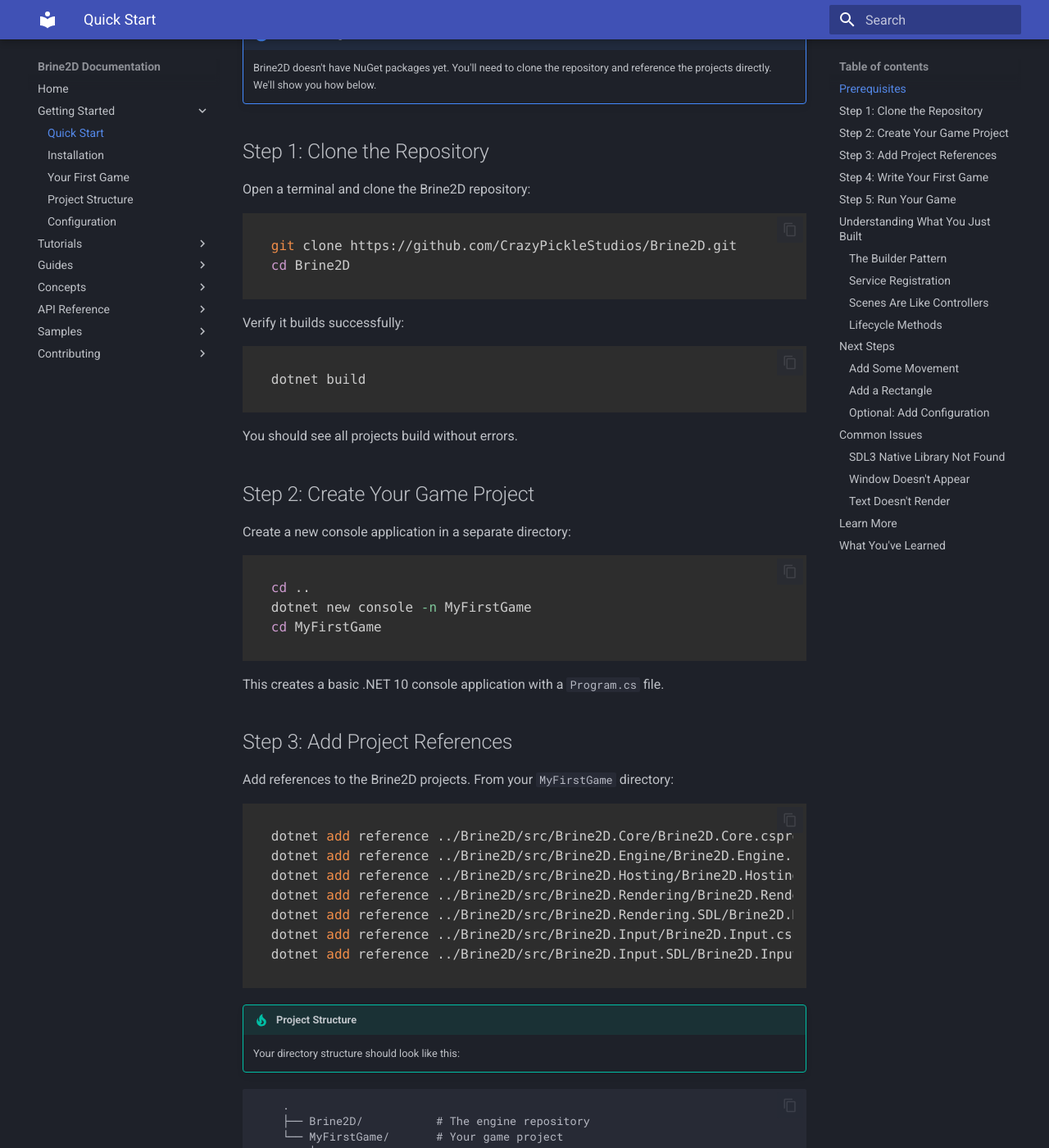
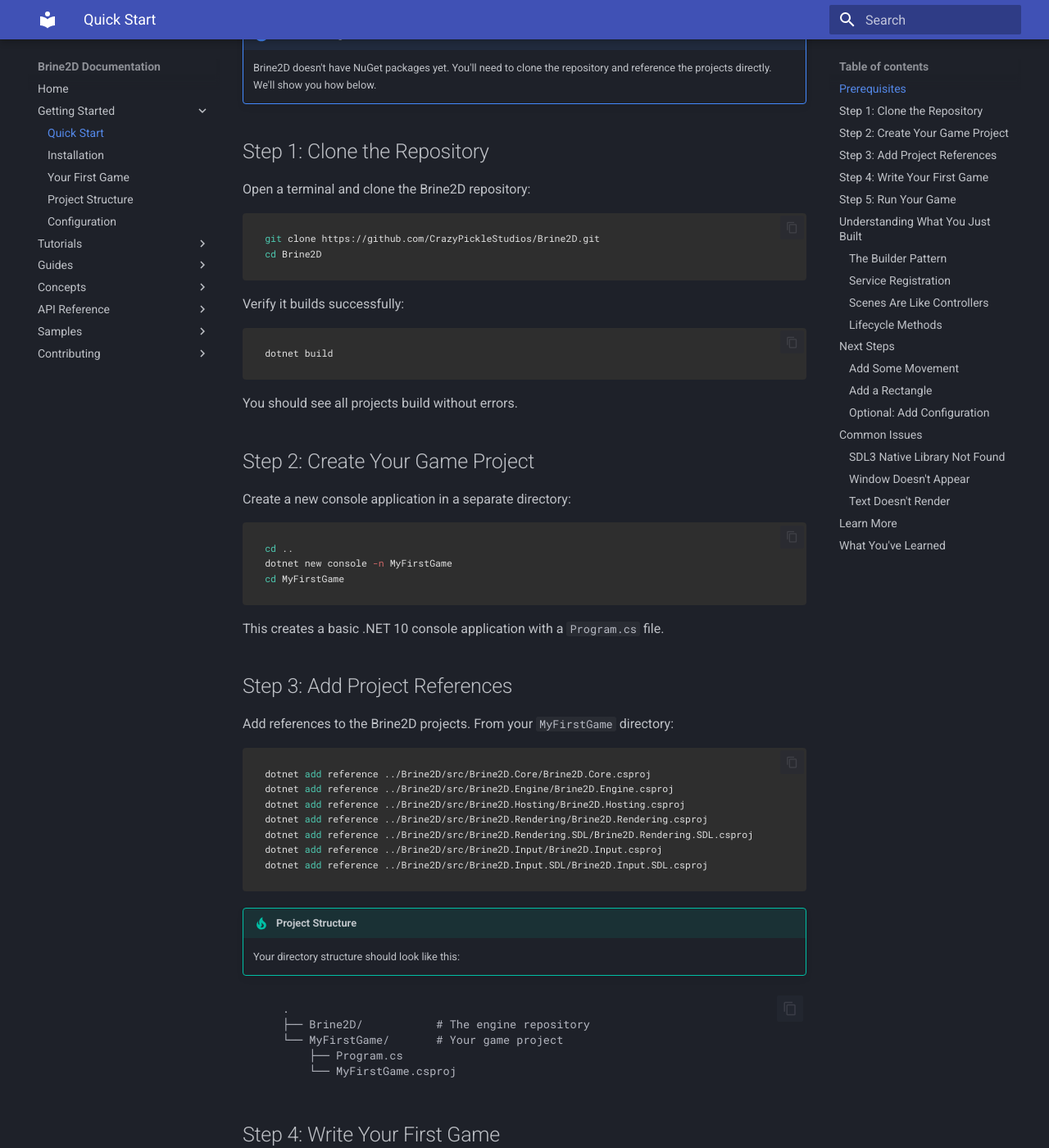
Before and after one commit to CrazyPickleStudios/Brine2D-Documentation, an MkDocs documentation site: the page built from docs/getting-started/quickstart.md, in a window 1280 px wide and 1400 px high, scrolled down 453 px. Shown: the whole window at 82% size. Built offline with MkDocs 1.6.1 and Material for MkDocs 9.7.7, drawn with Linux system fonts in a browser that asks for light colours; nearby versions of some CDN libraries; some of the changed text lies outside the part shown.

Commit message:
restyling prism

```diff
--- /dev/null
+++ b/docs/stylesheets/prism-material-slate.css
@@ -0,0 +1,216 @@
+/**
+ * Custom Prism theme matching Material for MkDocs (Slate scheme)
+ * Based on Material Design colors and VS Code's Dark+ theme
+ */
+
+code[class*="language-"],
+pre[class*="language-"] {
+    color: #e0e0e0;
+    background: none;
+    font-family: 'Roboto Mono', 'Consolas', 'Monaco', 'Courier New', monospace;
+    font-size: 0.85em;
+    text-align: left;
+    white-space: pre;
+    word-spacing: normal;
+    word-break: normal;
+    word-wrap: normal;
+    line-height: 1.6;
+    tab-size: 4;
+    hyphens: none;
+}
+
+/* Code blocks */
+pre[class*="language-"] {
+    padding: 1em;
+    margin: 0.5em 0;
+    overflow: auto;
+    border-radius: 0.3em;
+    background: #2e2e2e;
+}
+
+:not(pre) > code[class*="language-"],
+pre[class*="language-"] {
+    background: #2e2e2e;
+}
+
+/* Inline code */
+:not(pre) > code[class*="language-"] {
+    padding: 0.1em 0.3em;
+    border-radius: 0.3em;
+    white-space: normal;
+}
+
+/* Tokens */
+.token.comment,
+.token.prolog,
+.token.doctype,
+.token.cdata {
+    color: #6a9955;
+    font-style: italic;
+}
+
+.token.punctuation {
+    color: #d4d4d4;
+}
+
+.token.namespace {
+    opacity: 0.7;
+}
+
+.token.property,
+.token.tag,
+.token.boolean,
+.token.constant,
+.token.symbol,
+.token.deleted {
+    color: #9cdcfe;
+}
+
+.token.number {
+    color: #b5cea8;
+}
+
+.token.selector,
+.token.attr-name,
+.token.string,
+.token.char,
+.token.builtin,
+.token.inserted {
+    color: #ce9178;
+}
+
+.token.operator,
+.token.entity,
+.token.url,
+.language-css .token.string,
+.style .token.string {
+    color: #d4d4d4;
+}
+
+.token.atrule,
+.token.attr-value,
+.token.keyword {
+    color: #569cd6;
+}
+
+.token.function,
+.token.class-name {
+    color: #4ec9b0;
+}
+
+.token.regex,
+.token.important,
+.token.variable {
+    color: #d16969;
+}
+
+.token.important,
+.token.bold {
+    font-weight: bold;
+}
+
+.token.italic {
+    font-style: italic;
+}
+
+.token.entity {
+    cursor: help;
+}
+
+/* C# specific enhancements */
+.language-csharp .token.keyword {
+    color: #569cd6;
+    font-weight: 500;
+}
+
+.language-csharp .token.class-name {
+    color: #4ec9b0;
+}
+
+.language-csharp .token.function {
+    color: #dcdcaa;
+}
+
+.language-csharp .token.property {
+    color: #9cdcfe;
+}
+
+/* Line highlighting */
+pre[class*="language-"] > code[class*="language-"] {
+    position: relative;
+    z-index: 1;
+}
+
+.line-highlight {
+    background: rgba(255, 255, 255, 0.08);
+    position: absolute;
+    left: 0;
+    right: 0;
+    padding: inherit 0;
+    margin-top: 1em;
+    pointer-events: none;
+    line-height: inherit;
+    white-space: pre;
+}
+
+/* Make it integrate seamlessly with Material theme */
+.md-typeset pre > code {
+    background-color: transparent;
+}
+
+.md-typeset code {
+    background-color: rgba(255, 255, 255, 0.05);
+    border-radius: 0.2em;
+}
+
+/* Scrollbar styling for code blocks */
+pre[class*="language-"]::-webkit-scrollbar {
+    width: 8px;
+    height: 8px;
+}
+
+pre[class*="language-"]::-webkit-scrollbar-track {
+    background: #1e1e1e;
+}
+
+pre[class*="language-"]::-webkit-scrollbar-thumb {
+    background: #424242;
+    border-radius: 4px;
+}
+
+    pre[class*="language-"]::-webkit-scrollbar-thumb:hover {
+        background: #4a4a4a;
+    }
+
+/* Copy button integration */
+.md-clipboard {
+    color: #9e9e9e;
+}
+
+    .md-clipboard:hover {
+        color: #e0e0e0;
+    }
+
+/* Line numbers (if enabled) */
+.line-numbers .line-numbers-rows {
+    border-right: 1px solid #424242;
+}
+
+.line-numbers-rows > span:before {
+    color: #858585;
+}
+
+/* Selection */
+pre[class*="language-"]::-moz-selection,
+pre[class*="language-"] ::-moz-selection,
+code[class*="language-"]::-moz-selection,
+code[class*="language-"] ::-moz-selection {
+    background: rgba(124, 175, 194, 0.2);
+}
+
+pre[class*="language-"]::selection,
+pre[class*="language-"] ::selection,
+code[class*="language-"]::selection,
+code[class*="language-"] ::selection {
+    background: rgba(124, 175, 194, 0.2);
+}
--- a/mkdocs.yml
+++ b/mkdocs.yml
@@ -14,7 +14,7 @@
   - https://cdnjs.cloudflare.com/ajax/libs/prism/1.29.0/components/prism-csharp.min.js
 
 extra_css:
-  - https://cdnjs.cloudflare.com/ajax/libs/prism/1.29.0/themes/prism-tomorrow.min.css
+  - stylesheets/prism-material-slate.css
 
 nav:
   - Home: index.md
```
